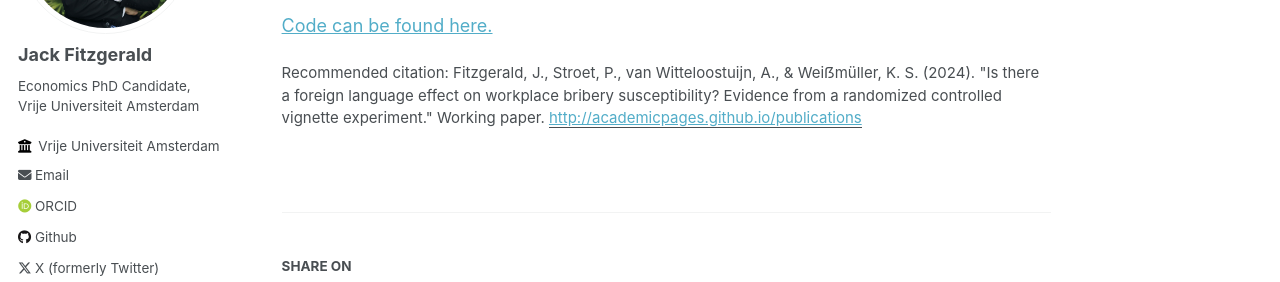
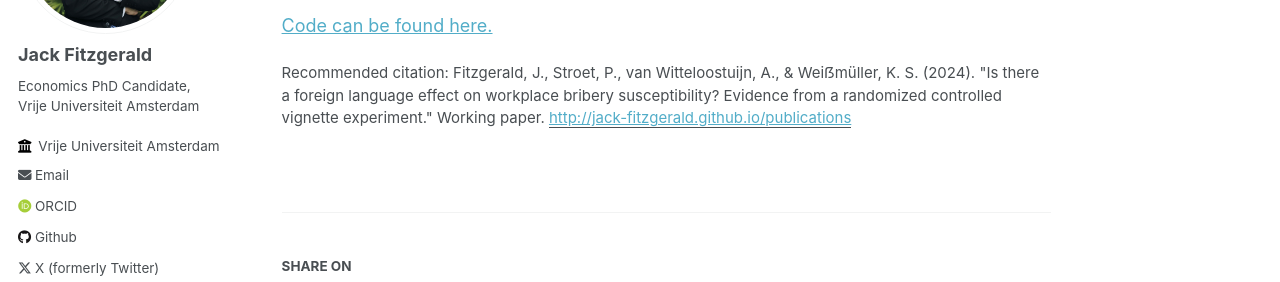
Before and after one commit to jack-fitzgerald/jack-fitzgerald.github.io, a Jekyll site: the page built from _publications/FLE-bribery.md, in a window 1280 px wide. Shown: the part 259-541 px from the top of the page. Built offline with Jekyll 4.4.1, drawn with Linux system fonts in a browser that asks for light colours; some web fonts are replaced; part of the change alters nothing that is shown.

Commit message:
Update FLE-bribery.md

```diff
--- a/_publications/FLE-bribery.md
+++ b/_publications/FLE-bribery.md
@@ -4,7 +4,7 @@ collection: publications
 excerpt: 'Theory and evidence from the behavioral science literature suggest that the widespread and rising use of <i>lingua francas</i> in the workplace may impact the ethical decision-making of individuals who must use foreign languages at work. We test the impact of foreign language usage on individual susceptibility to bribery in workplace settings using a vignette-based randomized controlled trial in a Dutch student sample. Results suggest that there is not even a small foreign language effect on workplace bribery susceptibility. We combine traditional null hypothesis significance testing with equivalence testing methods novel to the business ethics literature that can provide statistically significant evidence of bounded or null relationships between variables. These tests suggest that the foreign language effect on workplace bribery susceptibility is bounded below even small effect sizes. <i>Post hoc</i> analyses provide evidence suggesting fruitful further routes of experimental research into bribery.<br><br>Joint work with [Paul Stroet](https://paulstroet.netlify.app/), [Arjen van Witteloostuijn](https://research.vu.nl/en/persons/arjen-van-witteloostuijn), and [Kristina S. Weiẞmüller](https://www.ksweissmueller.com/).'
 date: 2023-11-24
 venue: 'R&R, <i>Journal of Business Ethics</i>'
-paperurl: 'http://academicpages.github.io/publications'
+paperurl: 'http://jack-fitzgerald.github.io/publications'
 citation: 'Fitzgerald, J., Stroet, P., van Witteloostuijn, A., & Weiẞmüller, K. S. (2024). &quot;Is there a foreign language effect on workplace bribery susceptibility? Evidence from a randomized controlled vignette experiment.&quot; Working paper.'
 ---
 
```
